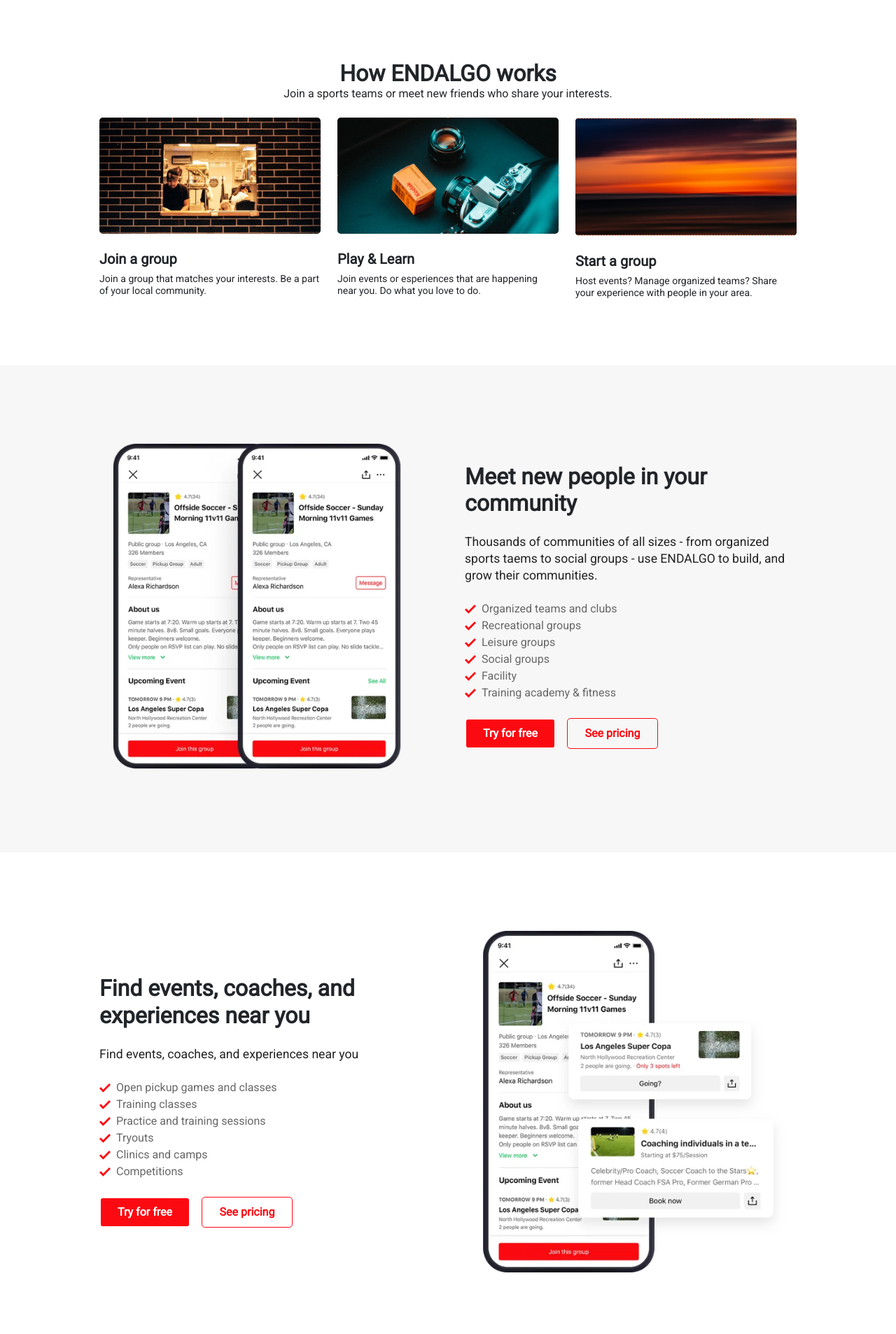
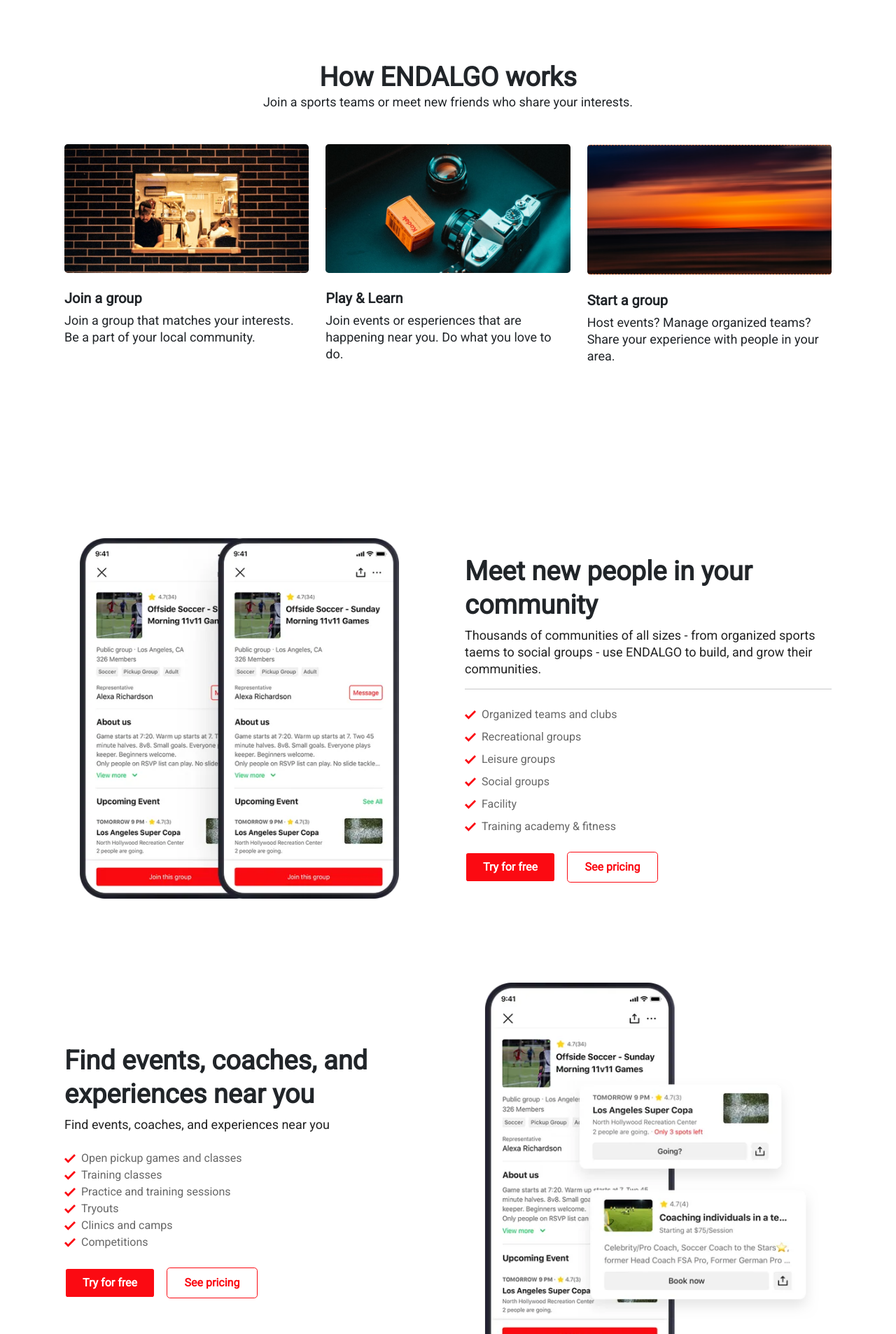
Before and after one commit to sameershaikh55/endalgo-updated, a React (Create React App) app: page / in a window 1280 px wide. Shown: the part 654-2560 px from the top of the page at 70% size. Built offline with nearby package versions, Linux system fonts and the light colour scheme.

Commit message:
1st page done

```diff
--- a/src/components/EventCoaches.jsx
+++ b/src/components/EventCoaches.jsx
@@ -8,7 +8,7 @@
 
 const EventCoaches = () => {
   return (
-    <div className="endalgoApp w-100">
+    <div className="coachesExp w-100">
       <div className="page_container">
         <div className="container-fluid">
           <div className="row">
--- a/src/components/MeetNewPeople.jsx
+++ b/src/components/MeetNewPeople.jsx
@@ -8,7 +8,7 @@
 
 const MeetNewPeople = () => {
   return (
-    <div className="endalgoApp bgLightGray w-100">
+    <div className="communityPeople bgLightGray w-100">
       <div className="page_container">
         <div className="container-fluid">
           <div className="row">
@@ -17,34 +17,34 @@
             </div>
             <div className="col-12 col-md-6 align-self-center ps-3 ps-md-4 order-0 order-md-1">
               <h2 className="fw-bold">Meet new people in your community</h2>
-              <h6 className="centerPara">
+              <h6>
                 Thousands of communities of all sizes - from organized sports
                 taems to social groups - use ENDALGO to build, and grow their
                 communities.
               </h6>
-
+              <hr />
               <div className="points">
-                <p className="mb-0 d-flex">
+                <p className="point d-flex">
                   <GoCheck color="#fb0a12" className="pe-2" fontSize="1.5rem" />
                   <span>Organized teams and clubs</span>
                 </p>
-                <p className="mb-0 d-flex">
+                <p className="point d-flex">
                   <GoCheck color="#fb0a12" className="pe-2" fontSize="1.5rem" />
                   <span>Recreational groups</span>
                 </p>
-                <p className="mb-0 d-flex">
+                <p className="point d-flex">
                   <GoCheck color="#fb0a12" className="pe-2" fontSize="1.5rem" />
                   <span>Leisure groups</span>
                 </p>
-                <p className="mb-0 d-flex">
+                <p className="point d-flex">
                   <GoCheck color="#fb0a12" className="pe-2" fontSize="1.5rem" />
                   <span>Social groups</span>
                 </p>
-                <p className="mb-0 d-flex">
+                <p className="point d-flex">
                   <GoCheck color="#fb0a12" className="pe-2" fontSize="1.5rem" />
                   <span>Facility</span>
                 </p>
-                <p className="mb-0 d-flex">
+                <p className="d-flex">
                   <GoCheck color="#fb0a12" className="pe-2" fontSize="1.5rem" />
                   <span>Training academy & fitness</span>
                 </p>
--- a/src/pages/EndalgoHome.jsx
+++ b/src/pages/EndalgoHome.jsx
@@ -37,7 +37,7 @@
                 <h2 className="fw-bold">
                   Sports, leisure, and recreation communities near you
                 </h2>
-								<h6 className="lh-base mt-3">
+                <h6 className="mt-3">
                   Find and join thousands of communities of all types - from
                   organized sports teams to social groups - that bring you joy.
                 </h6>
--- a/src/styles/style.scss
+++ b/src/styles/style.scss
@@ -1,4 +1,4 @@
-@import url("https://fonts.googleapis.com/css2?family=Roboto&display=swap");
+@import url("https://fonts.googleapis.com/css2?family=Roboto");
 
 * {
   padding: 0%;
@@ -124,7 +124,7 @@
 }
 
 .page_container {
-	max-width: 1020px;
+  max-width: 1120px;
   margin-left: auto;
   margin-right: auto;
 }
@@ -149,7 +149,7 @@
   height: 80px;
 
   .innerHeaderContainer {
-		max-width: 1020px;
+    max-width: 1120px;
     margin-left: auto;
     margin-right: auto;
   }
@@ -306,7 +306,13 @@
   }
 
   h2 {
-		font-size: 2.2rem;
+    font-size: 3rem;
+    font-weight: bolder !important;
+  }
+
+  h6 {
+    line-height: 26px;
+    font-size: 1.25rem;
   }
 }
 
@@ -332,9 +338,6 @@
 .endalgoApp {
   padding: 112px 0px 120px 0px;
 
-	.centerPara {
-		margin: 24px 0px;
-	}
   h6 {
     color: #222222;
     line-height: 24px;
@@ -350,6 +353,66 @@
   }
 }
 // ===== COMMMUNITY LEADERS END ======
+
+// ===== COACHES EXPERIENCE START ======
+.coachesExp {
+  margin-bottom: 40px;
+
+  h2 {
+    font-size: 2.375rem;
+    line-height: 48px;
+  }
+
+  h6 {
+    color: #222222;
+    font-size: 1.125rem;
+    line-height: 24px;
+  }
+
+  p {
+    font-size: 1rem;
+  }
+
+  .points {
+    margin: 24px 0px;
+    color: #676767;
+
+    .point {
+      margin-bottom: 8px;
+    }
+  }
+}
+// ===== COACHES EXPERIENCE END ======
+
+// ===== COMMUNITY PEOPLE START ======
+.communityPeople {
+  padding: 112px 0px 120px 0px;
+
+  h2 {
+    font-size: 2.375rem;
+    line-height: 48px;
+  }
+
+  h6 {
+    color: #222222;
+    font-size: 1.125rem;
+    line-height: 24px;
+  }
+
+  p {
+    font-size: 1rem;
+  }
+
+  .points {
+    margin: 24px 0px;
+    color: #676767;
+
+    .point {
+      margin-bottom: 8px;
+    }
+  }
+}
+// ===== COMMUNITY PEOPLE END ======
 
 // ===== ENDALGO APP START ======
 .endalgoApp.bgLightGray {
@@ -423,6 +486,17 @@
 // ===== HOW ENDALGO WORKS START ======
 .howEndalgo {
   padding: 80px 0px 88px 0px;
+
+  h2 {
+    font-size: 2.375rem;
+    line-height: 3rem;
+  }
+
+  h6 {
+    font-size: 1.125rem;
+    line-height: 24px;
+    margin-bottom: 48px;
+  }
 }
 // ===== HOW ENDALGO WORKS END ======
 
@@ -527,7 +601,7 @@
   border-top: 1px solid #e1e1e1;
 
   .innerFooter {
-		max-width: 1024px;
+    max-width: 1120px;
     margin-left: auto;
     margin-right: auto;
   }
```
Also changed, not shown: src/App.js (indentation only). Lines whose indentation alone changed are shown as unchanged.
